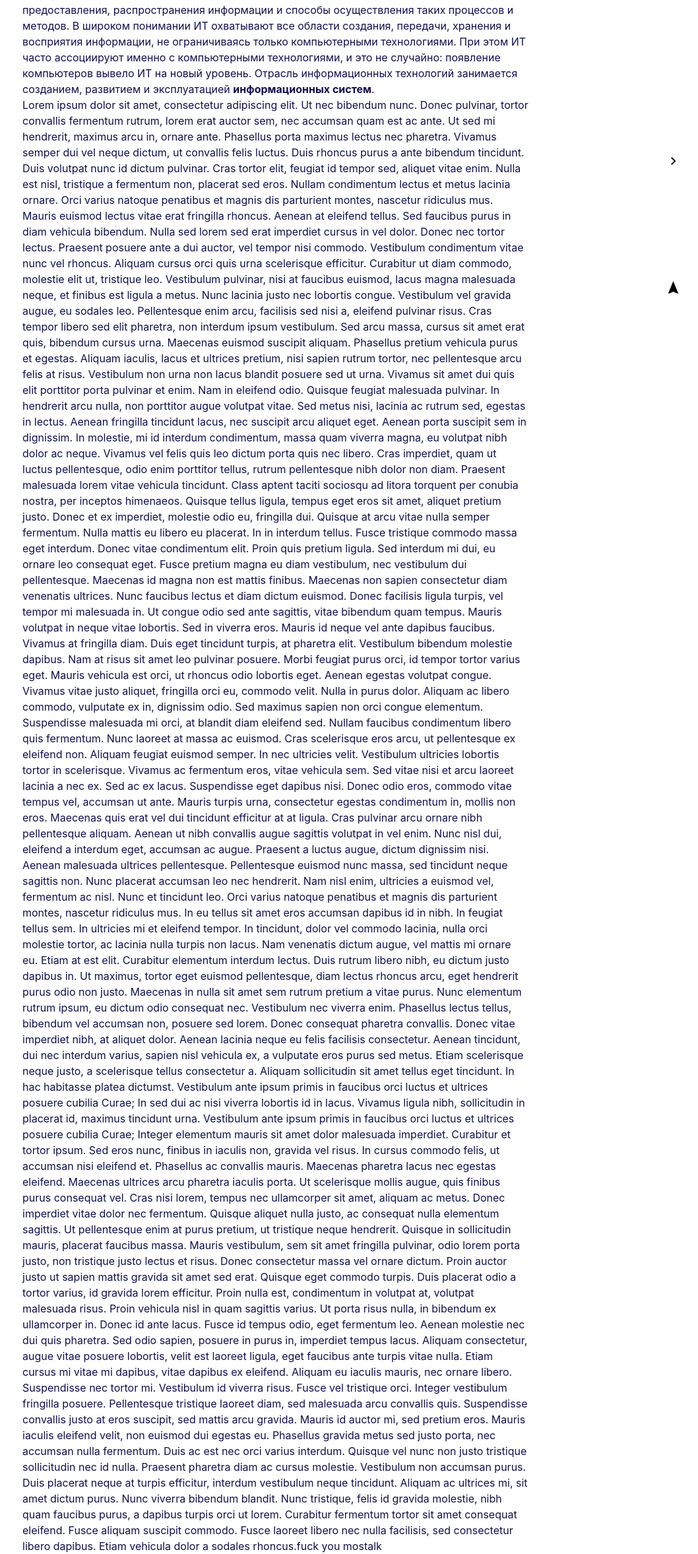
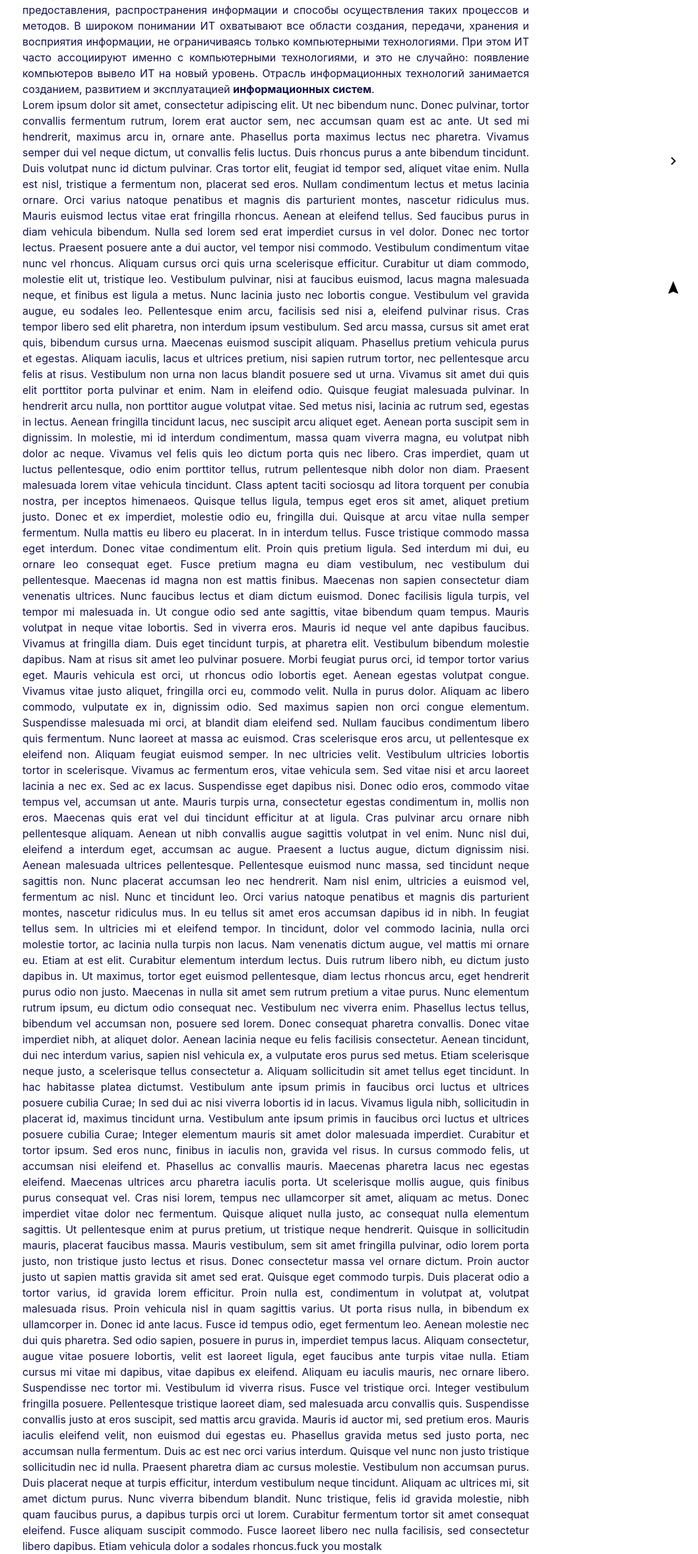
Before and after one commit to Liroto-pesonal-org/IT-october, a PHP site: page / in a window 1280 px wide. Shown: the part 88-2443 px from the top of the page at 66% size, without its empty margins (222-1280 px from the left). Run offline with PHP 8.4, Linux system fonts and the light colour scheme.

Commit message:
blablabla

```diff
--- a/css/index/desktop.css
+++ b/css/index/desktop.css
@@ -82,8 +82,9 @@ ul li ul li{
 #main{
     padding-left: 20%;
     padding-right: 20%;
-    padding-top: 5.2%;
+    padding-top: 7.2%;
     position:static;
+    text-align: justify;
 }
 .slide{
     padding: 0 !important;
--- a/css/index/laptop.css
+++ b/css/index/laptop.css
@@ -89,6 +89,7 @@ ul li ul li{
     padding-right: 20%;
     padding-top: 5.2%;
     position:static;
+    text-align: justify;
 }
 .slide{
     padding: 0 !important;
--- a/css/index/mobile.css
+++ b/css/index/mobile.css
@@ -84,8 +84,9 @@ ul li ul li{
 #main{
     padding-left: 5%;
     padding-right: 5%;
-    padding-top: 2.7%;
+    padding-top: 7.2%;
     position:static;
+    text-align: justify;
 }
 .slide{
     padding: 0 !important;
```
Also changed, not shown: css/norm.css (+4 -3 lines).
